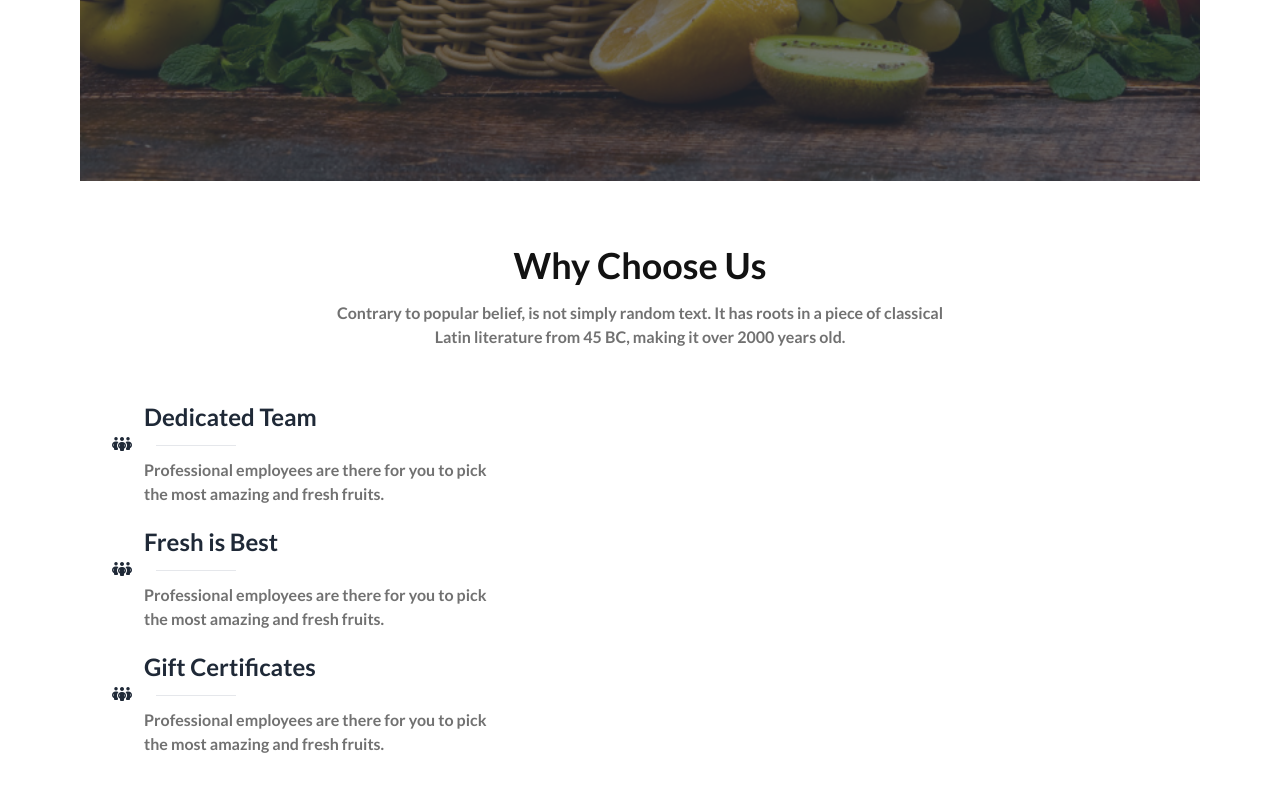
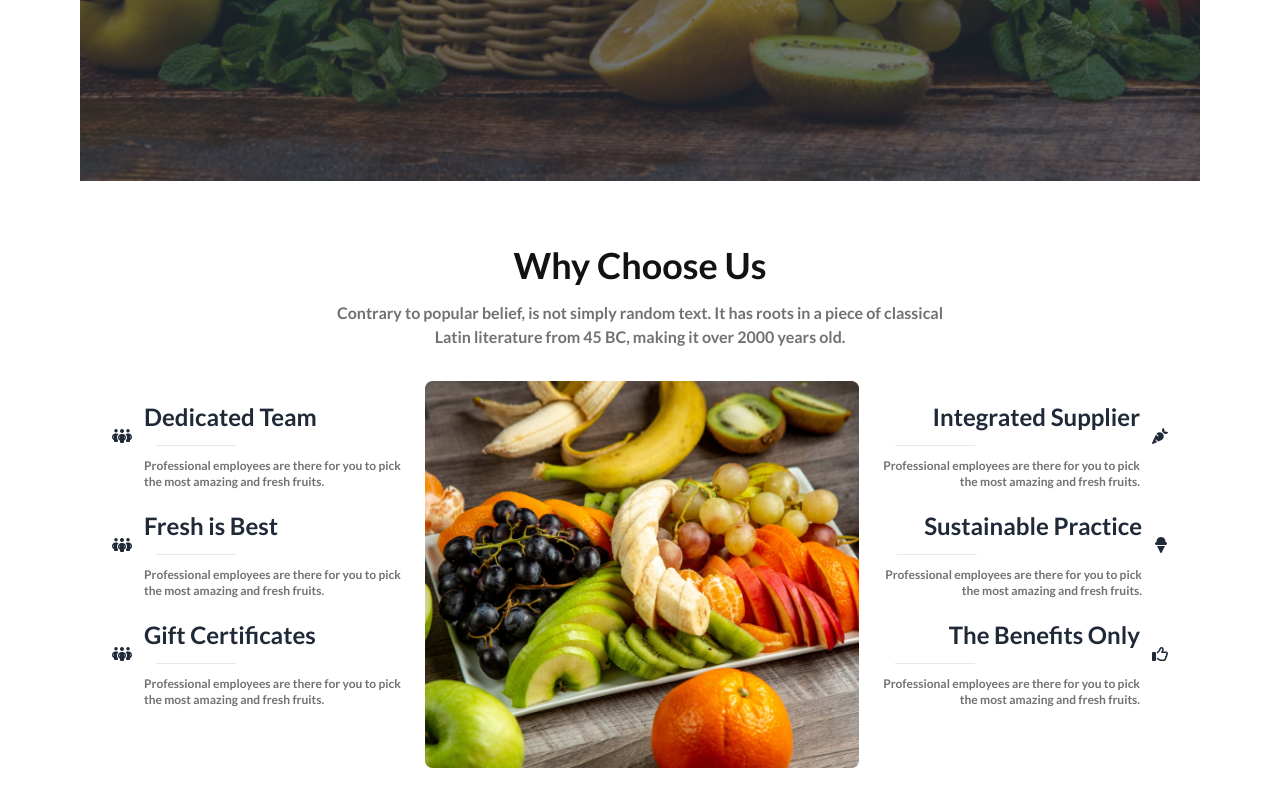
Before and after one commit to Ashik1941/assignment-three, a plain HTML site: page index.html in a window 1280 px wide. Shown: the part 2577-3377 px from the top of the page. Drawn offline with nearby package versions, Linux system fonts and the light colour scheme.

Commit message:
finished choose us part

```diff
--- a/index.html
+++ b/index.html
@@ -473,13 +473,14 @@
             <p class="text-base text-[#12121299] text-center mt-4">Contrary to popular belief, is not simply random text. It has roots in a piece of classical <br> Latin literature from 45 BC, making it over 2000 years old.</p>
 
             <!-- choose us left -->
-            <div class="m-8">
+            <div class="m-8 flex gap-6">
+                <div>
                     <div class="flex items-center gap-3">
                         <i class="fa-solid fa-people-group"></i>
                         <div>
                             <h4 class="font-extralight text-2xl mt-5">Dedicated Team</h4>
                             <hr class="w-20 m-3">
-                        <p class="text-base font-medium text-[#12121299] ">Professional employees are there for you to pick <br> the most amazing and fresh fruits.</p>
+                            <p class="text-xs font-medium text-[#12121299] ">Professional employees are there for you to pick <br> the most amazing and fresh fruits.</p>
                         </div>
                     </div>
 
@@ -488,7 +489,7 @@
                         <div>
                             <h4 class="font-extralight text-2xl mt-5">Fresh is Best</h4>
                             <hr class="w-20 m-3">
-                        <p class="text-base font-medium text-[#12121299] ">Professional employees are there for you to pick <br> the most amazing and fresh fruits.</p>
+                            <p class="text-xs font-medium text-[#12121299] ">Professional employees are there for you to pick <br> the most amazing and fresh fruits.</p>
                         </div>
                     </div>
 
@@ -497,9 +498,46 @@
                         <div>
                             <h4 class="font-extralight text-2xl mt-5">Gift Certificates</h4>
                             <hr class="w-20 m-3">
-                        <p class="text-base font-medium text-[#12121299] ">Professional employees are there for you to pick <br> the most amazing and fresh fruits.</p>
+                            <p class="text-xs font-medium text-[#12121299] ">Professional employees are there for you to pick <br> the most amazing and fresh fruits.</p>
                         </div>
                     </div>
+                </div>
+
+                <!-- choose us middle photo -->
+                <div class="flex-1">
+                    <img src="images/whychoose1.png" alt="">
+                </div>
+
+                <!-- choose us right -->
+               <div>
+                <div class="flex items-center gap-3 flex-row-reverse">
+                    <i class="fa-solid fa-carrot"></i>
+                    <div class="text-right">
+                        <h4 class="font-extralight text-2xl mt-5">Integrated Supplier</h4>
+                        <hr class="w-20 m-3 text-right">
+                        <p class="text-xs font-medium text-[#12121299] text-right ">Professional employees are there for you to pick<br>the most amazing and fresh fruits.</p>
+                    </div>
+                </div>
+
+                <div class="flex items-center gap-3 flex-row-reverse">
+                    <i class="fa-solid fa-ice-cream"></i>
+                    <div>
+                        <h4 class="font-extralight text-2xl mt-5 text-right">Sustainable Practice</h4>
+                        <hr class="w-20 m-3">
+                        <p class="text-xs font-medium text-[#12121299] text-right ">Professional employees are there for you to pick <br> the most amazing and fresh fruits.</p>
+                    </div>
+                </div>
+
+                <div class="flex items-center gap-3 flex-row-reverse">
+                    <i class="fa-regular fa-thumbs-up"></i>
+                    <div>
+                        <h4 class="font-extralight text-2xl mt-5 text-right">The Benefits Only</h4>
+                        <hr class="w-20 m-3">
+                        <p class="text-xs font-medium text-[#12121299] text-right ">Professional employees are there for you to pick <br> the most amazing and fresh fruits.</p>
+                    </div>
+                </div>
+               </div>
+
             </div>
 
         </section>
```
Lines whose indentation alone changed are shown as unchanged.
